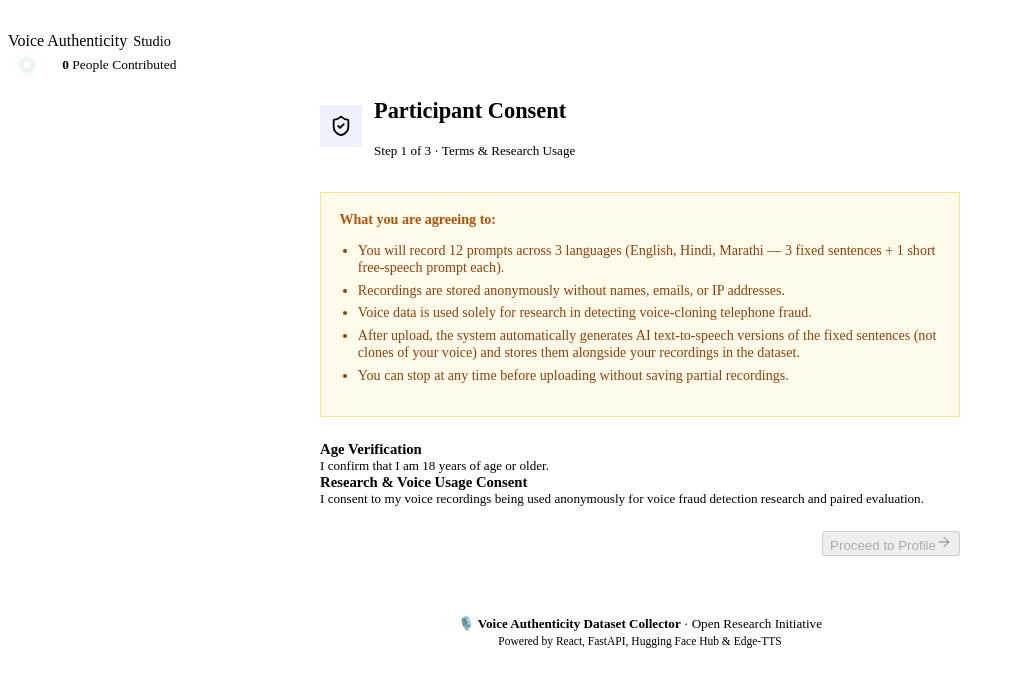
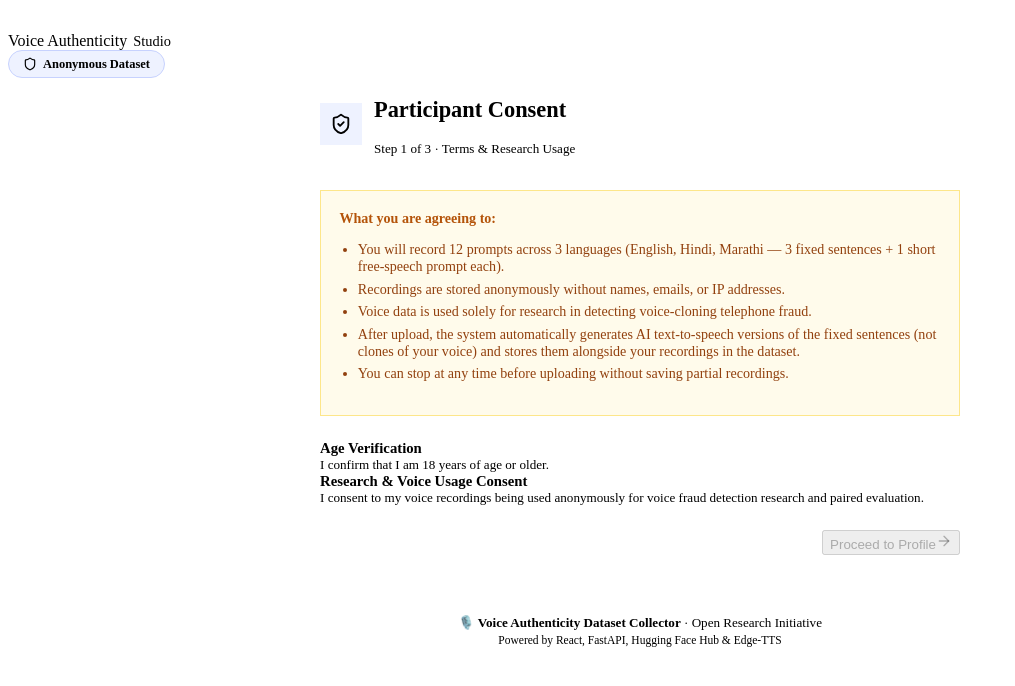
Before and after one commit to Akash1702-eng/data-collector, a React (Vite) app in the folder frontend/: page / in a window 1280 px wide. Shown: the top 686 px of the page, without its empty margins (0-1015 px from the left). Built offline with nearby package versions, Linux system fonts and the light colour scheme; no server answers; the HTML template or start-up script is replaced by a standard one.

Commit message:
Remove number of contributors displayed in navbar

```diff
--- a/frontend/src/App.jsx
+++ b/frontend/src/App.jsx
@@ -154,7 +154,6 @@ export default function App() {
     <div className="app-container">
       <Navbar
         onNavigate={(view) => setCurrentView(view)}
-        contributorCount={contributorCount}
       />
 
       <main style={{ flex: 1 }}>
--- a/frontend/src/components/Navbar.jsx
+++ b/frontend/src/components/Navbar.jsx
@@ -1,7 +1,7 @@
 import React from 'react';
-import { Mic, Users } from 'lucide-react';
+import { Mic, Shield } from 'lucide-react';
 
-export default function Navbar({ onNavigate, contributorCount = 0 }) {
+export default function Navbar({ onNavigate }) {
   return (
     <header className="navbar">
       <div className="nav-brand" onClick={() => onNavigate('consent')}>
@@ -16,36 +16,21 @@ export default function Navbar({ onNavigate, contributorCount = 0 }) {
 
       <div className="nav-actions">
         <div
-          title="Total number of contributors who submitted voice samples to this dataset"
           style={{
-            display: 'flex',
+            display: 'inline-flex',
             alignItems: 'center',
-            gap: '0.5rem',
-            background: 'var(--bg-secondary)',
-            border: '1px solid var(--border-subtle)',
-            padding: '0.42rem 0.95rem',
+            gap: '0.4rem',
+            padding: '0.35rem 0.85rem',
             borderRadius: '999px',
-            fontSize: '0.84rem',
-            fontWeight: 500,
-            color: 'var(--text-primary)',
-            boxShadow: 'var(--shadow-sm)',
-            userSelect: 'none',
+            background: '#eef2ff',
+            border: '1px solid #c7d2fe',
+            fontSize: '0.78rem',
+            fontWeight: 600,
+            color: 'var(--accent-primary)',
           }}
         >
-          <div style={{
-            width: '8px',
-            height: '8px',
-            borderRadius: '50%',
-            background: 'var(--accent-emerald)',
-            boxShadow: '0 0 8px rgba(5, 150, 105, 0.5)',
-          }} />
-          <Users size={15} color="var(--accent-primary)" />
-          <span>
-            <strong style={{ color: 'var(--accent-primary)', fontWeight: 700 }}>
-              {contributorCount ?? 0}
-            </strong>{' '}
-            {contributorCount === 1 ? 'Person Contributed' : 'People Contributed'}
-          </span>
+          <Shield size={14} />
+          <span>Anonymous Dataset</span>
         </div>
       </div>
     </header>
```
Also changed, not shown: 2 other files (tests, documents, lock files or other folders).
